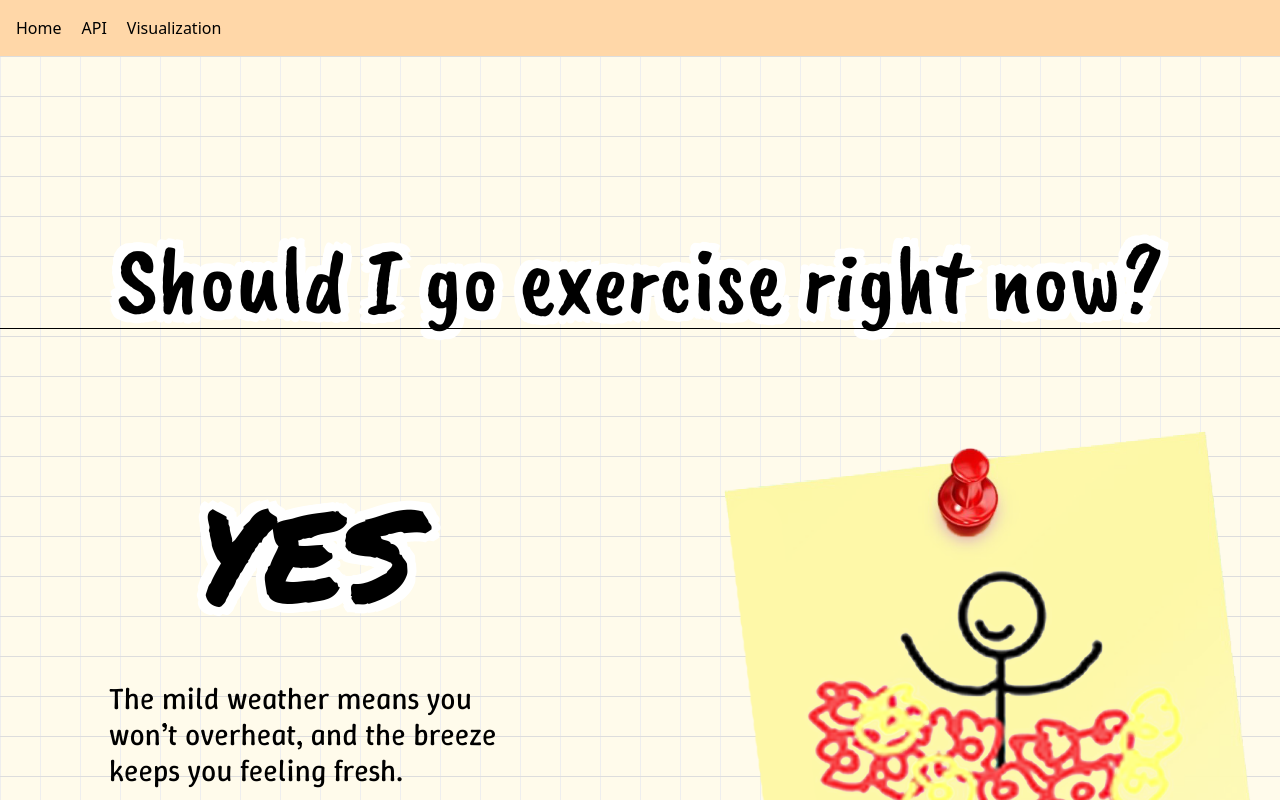
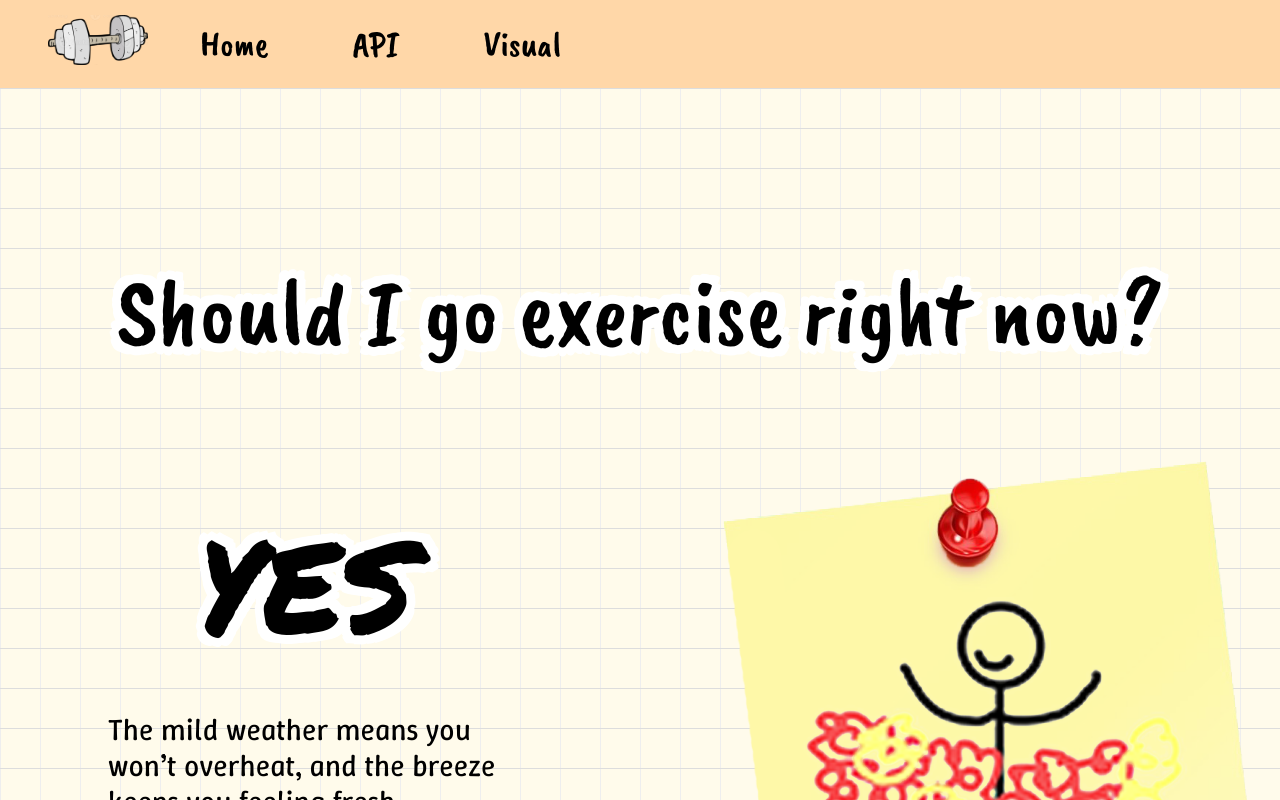
Before and after one commit to jee-gamer/should-I-go-exercise-today, a Next.js app: page / in a window 1280 px wide. Shown: the top 800 px of the page. Built offline with nearby package versions, Linux system fonts and the light colour scheme.

Commit message:
Add circle to navbar hover

```diff
--- a/app/layout.js
+++ b/app/layout.js
@@ -1,6 +1,9 @@
 import { Geist, Geist_Mono } from "next/font/google";
 import "./globals.css";
 import Link from "next/link";
+
+import { CaveatBrush_font, PM_font, WinkySans_font } from "@/app/Fonts";
+import Image from "next/image";
 
 const geistSans = Geist({
   variable: "--font-geist-sans",
@@ -24,11 +27,42 @@ export default function RootLayout({ children }) {
       className={ `${ geistSans.variable } ${ geistMono.variable } antialiased` }
     >
     <nav
-      className="sticky flex top-0 z-50 bg-orange-200 text-black p-4 space-x-5 w-full">
-      <Link href="/" className="hover:text-gray-600">Home</Link>
-      <Link href="/api" className="hover:text-gray-600">API</Link>
-      <Link href="/visualization"
-            className="hover:text-gray-600">Visualization</Link>
+      className={ `sticky flex flex-row items-center top-0 z-50 bg-orange-200 text-black h-22 text-4xl gap-16 p-4 pl-50 space-x-5 w-full ${ CaveatBrush_font.className }` }>
+      <Image
+        src="/dumbbell3.webp"
+        width={ 100 }
+        height={ 100 }
+        alt="Icon"
+        className="absolute transform -translate-x-38 -translate-y-1"
+      />
+
+      <Link href="/" className="hover:text-gray-600 group">Home
+        <Image src="/drawnCircle2.png"
+               width={ 120 }
+               height={ 120 }
+               alt="Image"
+               className="absolute opacity-0 group-hover:opacity-100 transition-opacity duration-300 transform -translate-y-12 -translate-x-6 -z-1"
+        />
+      </Link>
+
+      <Link href="/api" className="hover:text-gray-600 group">API
+        <Image src="/drawnCircle2.png"
+               width={ 120 }
+               height={ 120 }
+               alt="Image"
+               className="absolute opacity-0 group-hover:opacity-100 transition-opacity duration-300 transform -translate-y-12 -translate-x-8 -z-1"
+        />
+      </Link>
+
+      <Link href="/visualization" className="hover:text-gray-600 group">Visual
+        <Image src="/drawnCircle2.png"
+               width={ 120 }
+               height={ 120 }
+               alt="Image"
+               className="absolute opacity-0 group-hover:opacity-100 transition-opacity duration-300 transform -translate-y-12 -translate-x-5 -z-1"
+        />
+      </Link>
+
     </nav>
     { children }
     </body>
--- a/app/page.js
+++ b/app/page.js
@@ -31,7 +31,7 @@ export default function Home() {
       <div className={`flex flex-col items-center justify-center gap-16 mt-40 text-8xl text-black text-outline ${CaveatBrush_font.className}`}> Should I go exercise right now?
       </div>
 
-			<div id="main" className="flex flex-row items-center justify-center gap-16 border min-w-[1304px]">
+			<div id="main" className="flex flex-row items-center justify-center gap-16 min-w-[1304px]">
 
 				<div id="recommendation"
 						 className="flex flex-col items-center justify-items-start gap-16 m-30 min-w-[400px] min-h-[500px] max-h-[500px] text-black">
```
Also changed, not shown: public/drawnCircle2.png (added), public/dumbbell3.webp (added).
